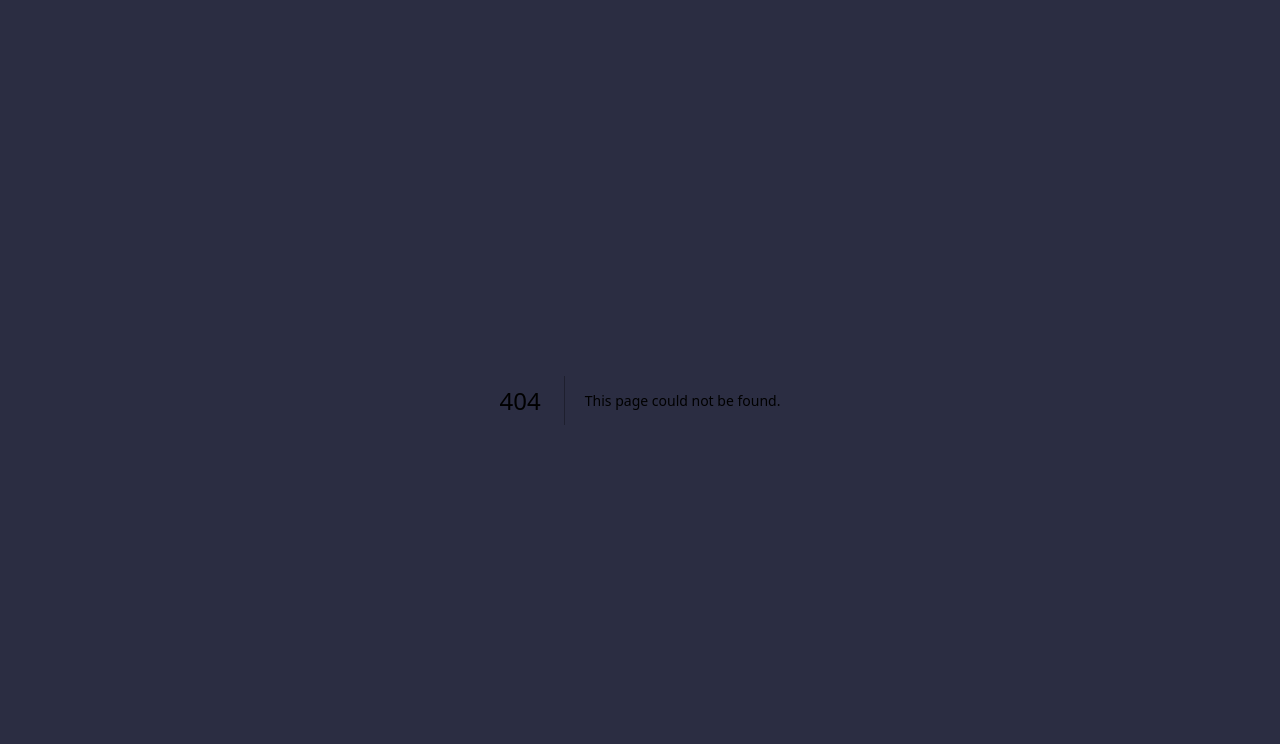
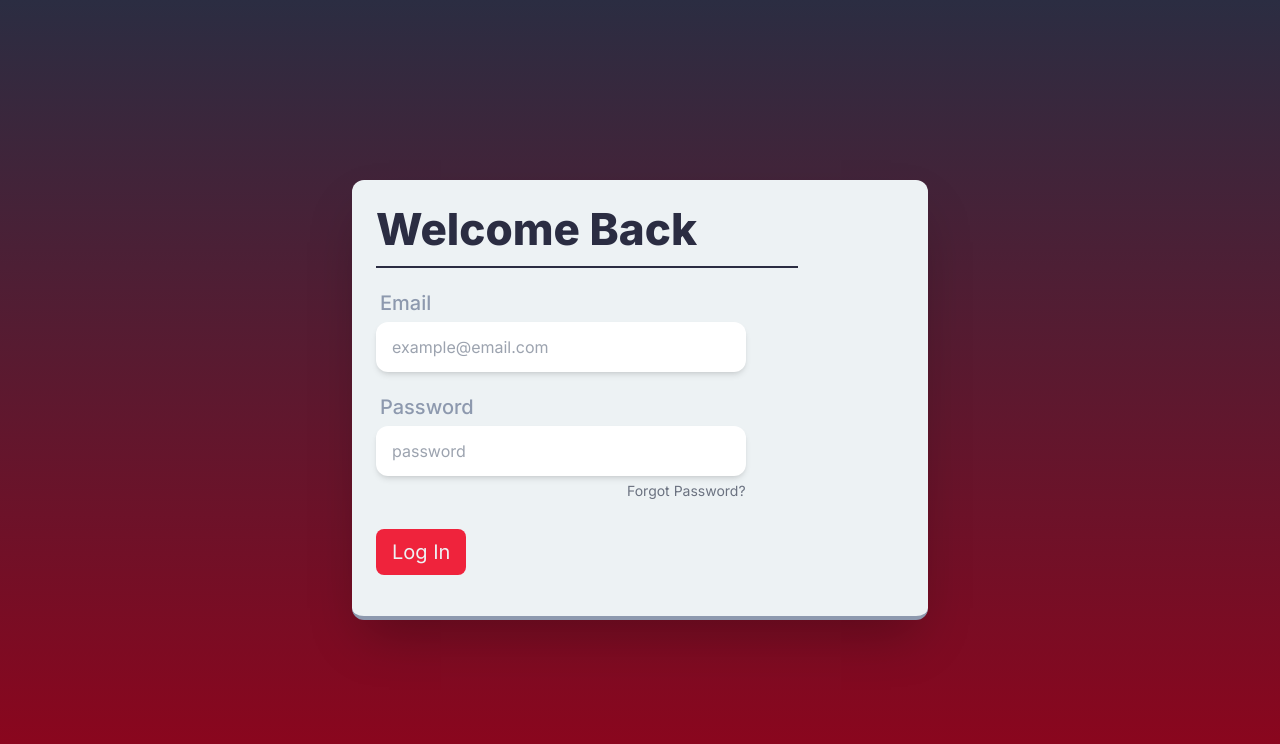
Before and after one commit to tomasllee/sevenworkstest, a Next.js app in the folder sevenworks/: page /register/login in a window 1280 px wide. Before the commit this address had no page. Shown: the top 744 px of the page. Built offline with nearby package versions, Linux system fonts and the light colour scheme.

Commit message:
file  organizing

```diff
--- /dev/null
+++ b/sevenworks/src/app/register/login/page.tsx
@@ -0,0 +1,22 @@
+export default function Login() {
+    return(
+        <div className = "flex justify-center items-center h-screen bg-gradient-to-b from-navy to-darkRed overflow-hidden">
+            <div className = "flex flex-col w-[45%] h-[55%] bg-offWhite rounded-xl shadow-2xl py-4 px-6 gap-1 border-b-4 border-lightGray">
+                <h2 className = "text-[44px] font-extrabold text-navy">Welcome Back</h2>
+                <div className = "w-[80%] h-[2px] bg-navy"></div>
+                <div className = "flex flex-col h-fit gap-1 mt-4">
+                    <p className = "text-lightGray text-[20px] font-medium pl-1">Email</p>
+                    <input type = "email" placeholder = "example@email.com"
+                    className = "w-[70%] h-[50px] rounded-xl pl-4 shadow-md text-navy invalid:border-darkRed"></input>
+                </div>
+                <div className = "flex flex-col h-fit gap-1 mt-4 mb-6">
+                    <p className = "text-lightGray text-[20px] font-medium pl-1">Password</p>
+                    <input type = "text" placeholder = "password"
+                    className = "w-[70%] h-[50px] rounded-xl pl-4 shadow-md text-navy"></input>
+                    <a href = "#" className = "flex justify-end text-gray-500 text-[14px] w-[70%]">Forgot Password?</a>
+                </div>
+                <button className = "text-offWhite text-[20px] bg-lightRed w-fit px-4 py-2 rounded-lg hover:bg-darkRed">Log In</button>
+            </div>
+        </div>
+    );
+}
--- /dev/null
+++ b/sevenworks/src/app/register/signup/page.tsx
@@ -0,0 +1,5 @@
+export default function Signup() {
+    return(
+    <h1 className = "text-black">Sign Up</h1>
+    );
+}
```
